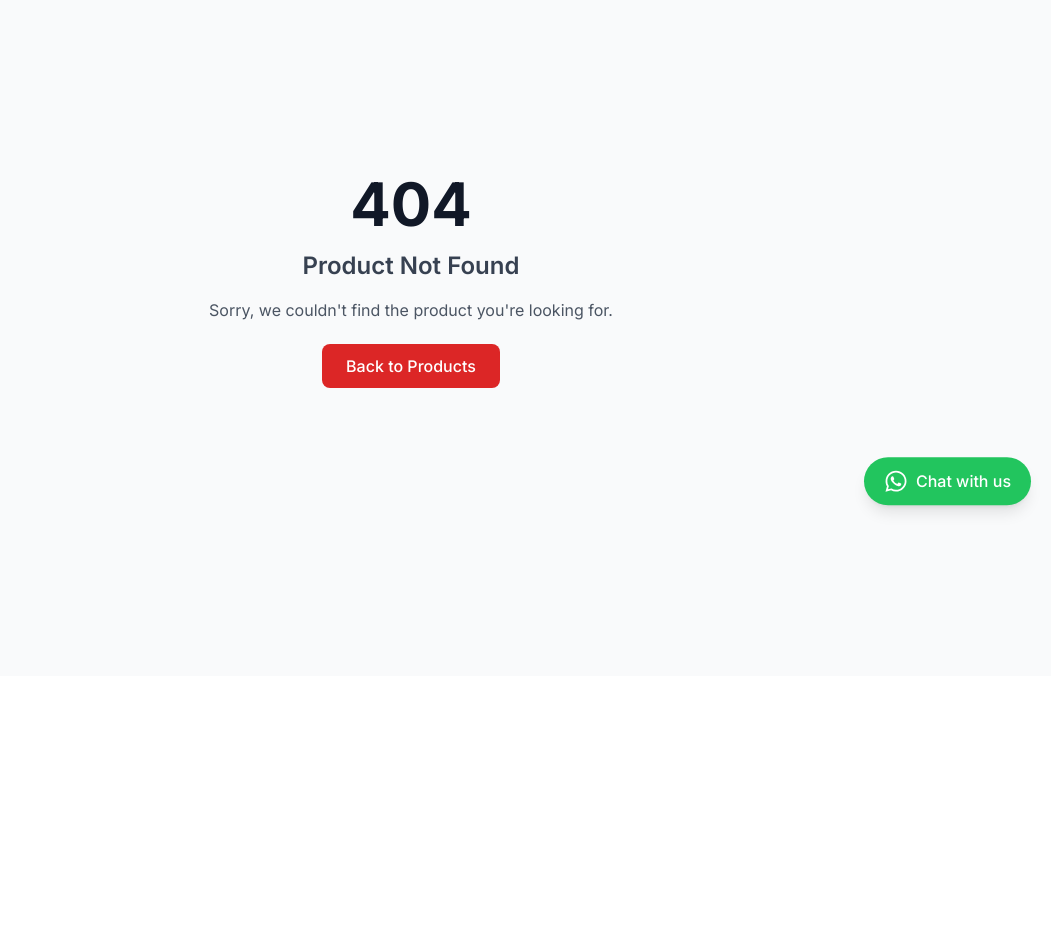
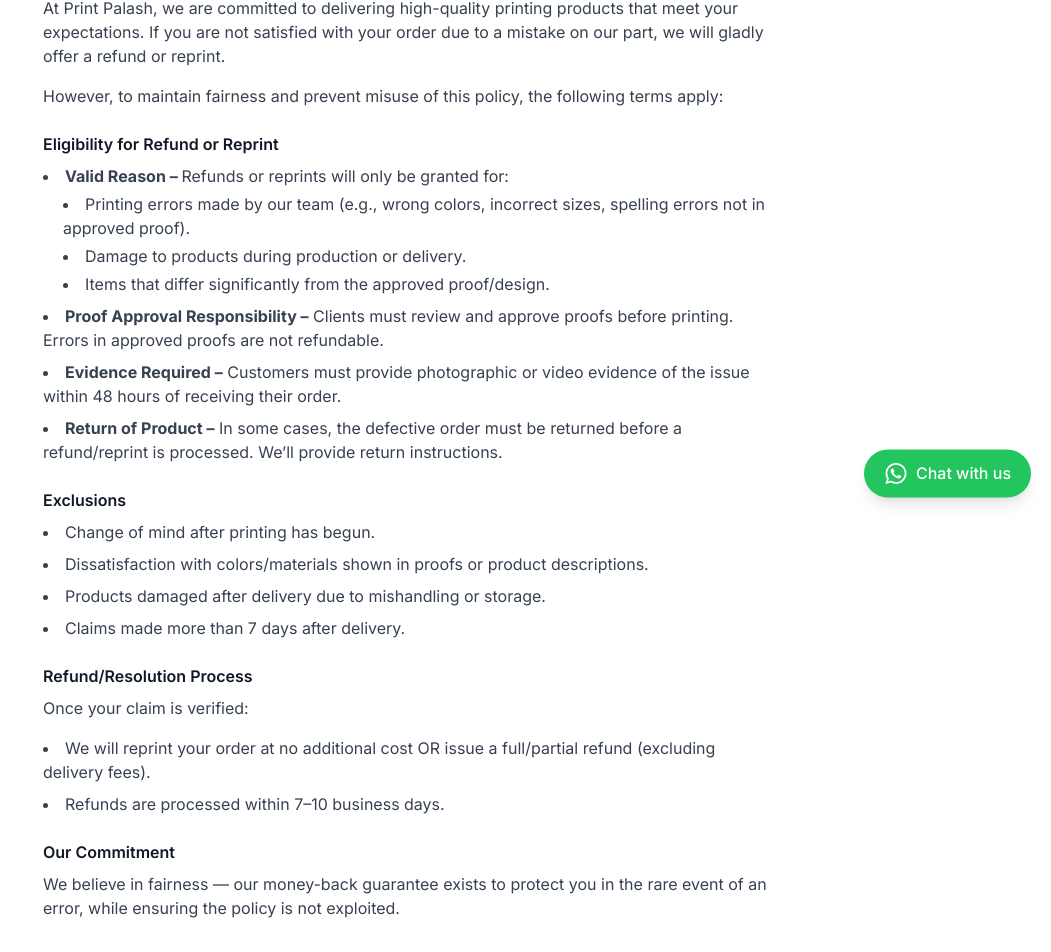
Before and after one commit to davidgraphix/printpalash, a Next.js app: page /money-back in a window 1280 px wide. Before the commit this address had no page. Shown: the part 273-1225 px from the top of the page, without its empty margins (229-1280 px from the left). Before the commit the page ends 949 px from the top, so only its background shows below. Built offline with nearby package versions, Linux system fonts and the light colour scheme; a web font is replaced by a local one.

Commit message:
Added money back guarantee terms and condition  page

```diff
--- /dev/null
+++ b/app/money-back/page.tsx
@@ -0,0 +1,14 @@
+import Footer from "@/components/Footer/Footer";
+import MoneyBackGuaranteePolicy from "@/components/Money-Back-Guarantee/MoneyBackGuaranteePolicy";
+import React from "react";
+
+const page = () => {
+  return (
+    <>
+      <MoneyBackGuaranteePolicy />
+      <Footer />
+    </>
+  );
+};
+
+export default page;
--- a/components/Features/Features.tsx
+++ b/components/Features/Features.tsx
@@ -1,5 +1,6 @@
 "use client";
 import { Printer, Clock, Shield } from "lucide-react";
+import Link from "next/link";
 import React from "react";
 
 import { useState, useEffect } from "react";
@@ -20,8 +21,18 @@
   {
     icon: Shield,
     title: "Money Back Guarantee",
-    description:
-      "While most clients arrive to resolve issues with buyers, we offer a refund if a satisfactory solution cannot be achieved.",
+    description: (
+      <>
+        While most clients arrive to resolve issues with buyers, we offer a
+        refund if a satisfactory solution cannot be achieved.{" "}
+        <Link
+          href="money-back"
+          className="text-red-600 underline hover:text-red-800 text-sm"
+        >
+          Terms and Conditions applied
+        </Link>
+      </>
+    ),
   },
 ];
 
--- /dev/null
+++ b/components/Money-Back-Guarantee/MoneyBackGuaranteePolicy.tsx
@@ -0,0 +1,94 @@
+import React from "react";
+
+const MoneyBackGuaranteePolicy = () => {
+  return (
+    <section id="money-back-policy" className="py-16 bg-white scroll-mt-20">
+      <div className="container mx-auto px-4 max-w-3xl">
+        <h2 className="text-2xl font-bold text-gray-900 mb-6">
+          Money-Back Guarantee Policy
+        </h2>
+        <p className="text-gray-700 mb-4">
+          At Print Palash, we are committed to delivering high-quality printing
+          products that meet your expectations. If you are not satisfied with
+          your order due to a mistake on our part, we will gladly offer a refund
+          or reprint.
+        </p>
+        <p className="text-gray-700 mb-4">
+          However, to maintain fairness and prevent misuse of this policy, the
+          following terms apply:
+        </p>
+
+        <h3 className="font-semibold text-gray-900 mt-6 mb-2">
+          Eligibility for Refund or Reprint
+        </h3>
+        <ul className="list-disc list-inside text-gray-700 space-y-2 mb-4">
+          <li>
+            <strong>Valid Reason – </strong> Refunds or reprints will only be
+            granted for:
+            <ul className="list-disc list-inside ml-5 mt-1 space-y-1">
+              <li>
+                Printing errors made by our team (e.g., wrong colors, incorrect
+                sizes, spelling errors not in approved proof).
+              </li>
+              <li>Damage to products during production or delivery.</li>
+              <li>
+                Items that differ significantly from the approved proof/design.
+              </li>
+            </ul>
+          </li>
+          <li>
+            <strong>Proof Approval Responsibility –</strong> Clients must review
+            and approve proofs before printing. Errors in approved proofs are
+            not refundable.
+          </li>
+          <li>
+            <strong>Evidence Required –</strong> Customers must provide
+            photographic or video evidence of the issue within 48 hours of
+            receiving their order.
+          </li>
+          <li>
+            <strong>Return of Product –</strong> In some cases, the defective
+            order must be returned before a refund/reprint is processed. We’ll
+            provide return instructions.
+          </li>
+        </ul>
+
+        <h3 className="font-semibold text-gray-900 mt-6 mb-2">Exclusions</h3>
+        <ul className="list-disc list-inside text-gray-700 space-y-2 mb-4">
+          <li>Change of mind after printing has begun.</li>
+          <li>
+            Dissatisfaction with colors/materials shown in proofs or product
+            descriptions.
+          </li>
+          <li>
+            Products damaged after delivery due to mishandling or storage.
+          </li>
+          <li>Claims made more than 7 days after delivery.</li>
+        </ul>
+
+        <h3 className="font-semibold text-gray-900 mt-6 mb-2">
+          Refund/Resolution Process
+        </h3>
+        <p className="text-gray-700 mb-4">Once your claim is verified:</p>
+        <ul className="list-disc list-inside text-gray-700 space-y-2 mb-4">
+          <li>
+            We will reprint your order at no additional cost OR issue a
+            full/partial refund (excluding delivery fees).
+          </li>
+          <li>Refunds are processed within 7–10 business days.</li>
+        </ul>
+
+        <h3 className="font-semibold text-gray-900 mt-6 mb-2">
+          Our Commitment
+        </h3>
+        <p className="text-gray-700">
+          We believe in fairness — our money-back guarantee exists to protect
+          you in the rare event of an error, while ensuring the policy is not
+          exploited.
+        </p>
+      </div>
+    </section>
+  );
+};
+
+export default MoneyBackGuaranteePolicy;
```
